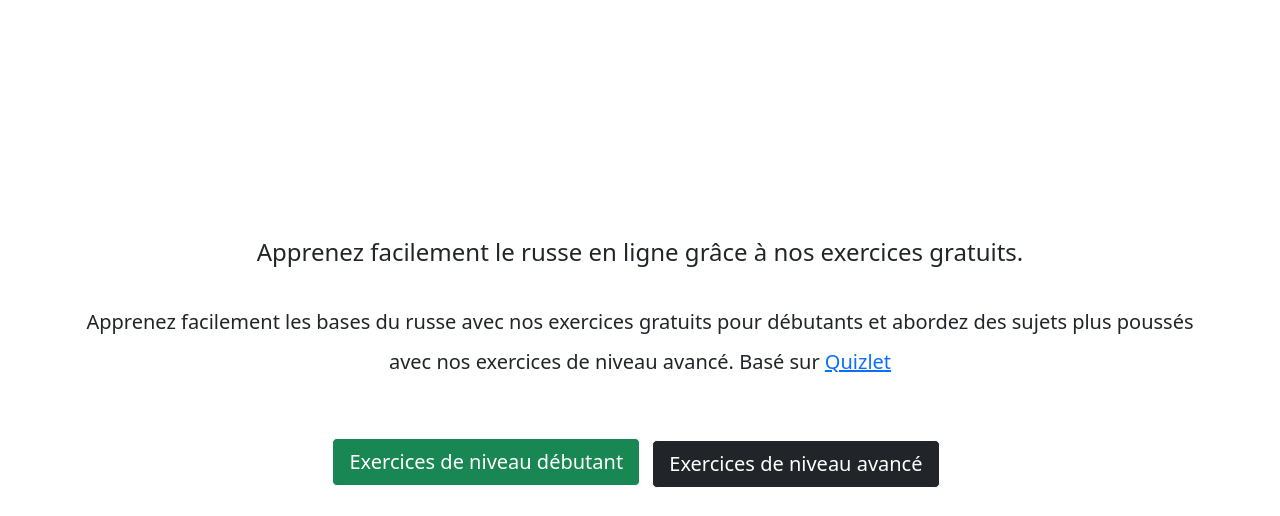
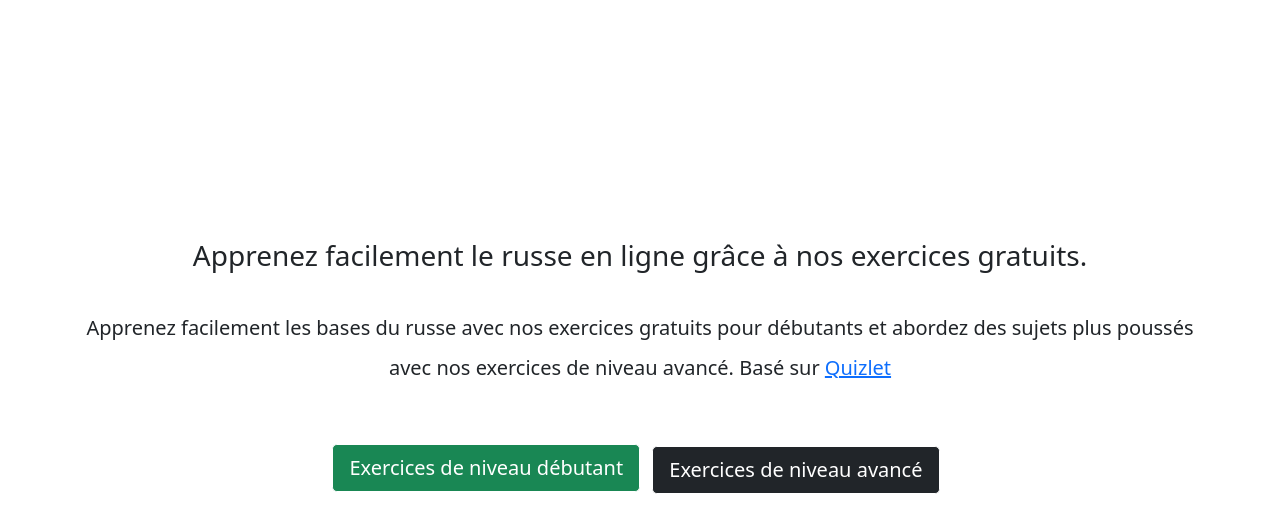
Before and after one commit to kekea1/store-analyser, a Flask app: page / in a window 1280 px wide. Shown: the part 56-572 px from the top of the page. Run offline with Flask 2, Linux system fonts and the light colour scheme.

Commit message:
Update home.html

```diff
--- a/templates/home.html
+++ b/templates/home.html
@@ -23,7 +23,7 @@ Apprendre facilement et gratuitement du vocabulaire russe de niveau débutant à
         <br><br>
         <br>
 
-    <h4 class="lh-base">Apprenez facilement le russe en ligne grâce à nos exercices gratuits.</h4><br>
+    <h3 class="lh-base">Apprenez facilement le russe en ligne grâce à nos exercices gratuits.</h3><br>
      <h6 class="lead lh-lg"> Apprenez facilement les bases du russe avec nos exercices gratuits pour débutants et abordez des sujets plus poussés <br>
          avec nos exercices de niveau avancé.
         Basé sur <a href="https://www.quizlet.com">Quizlet</a>
```
